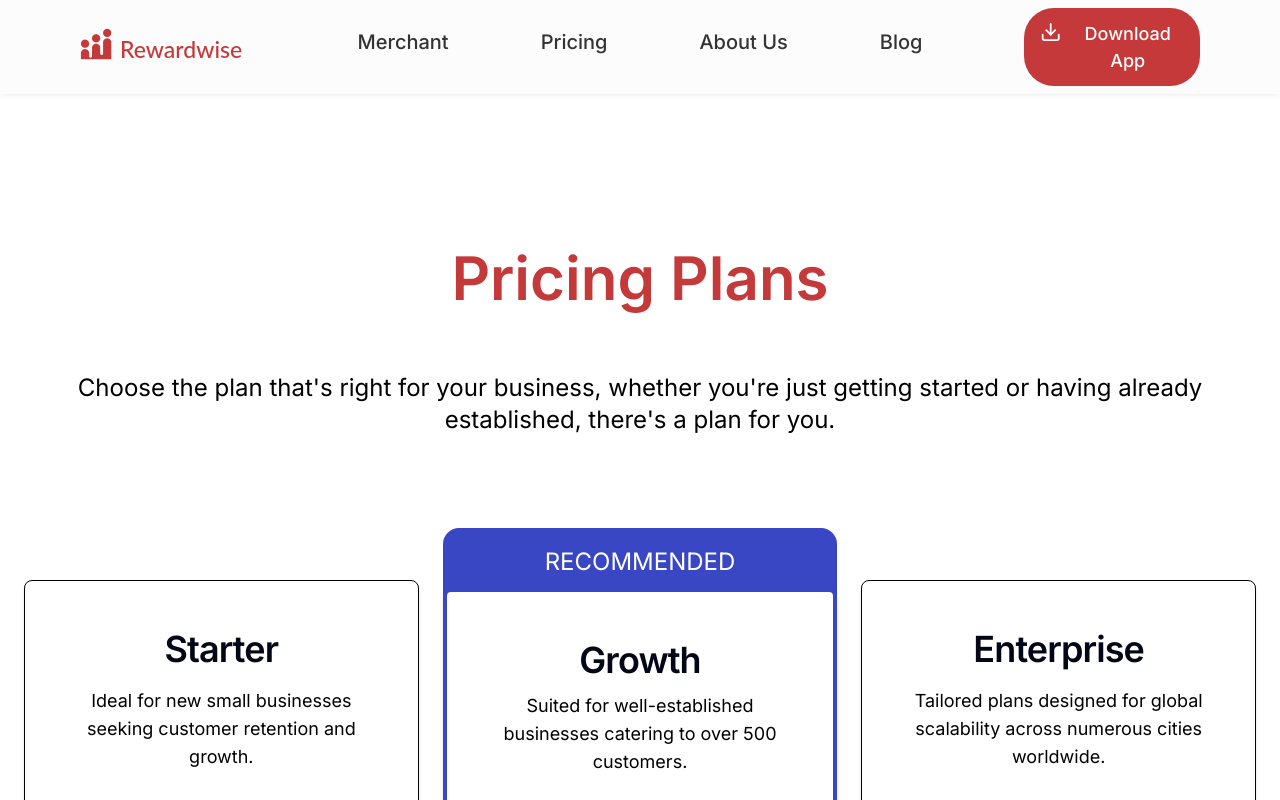
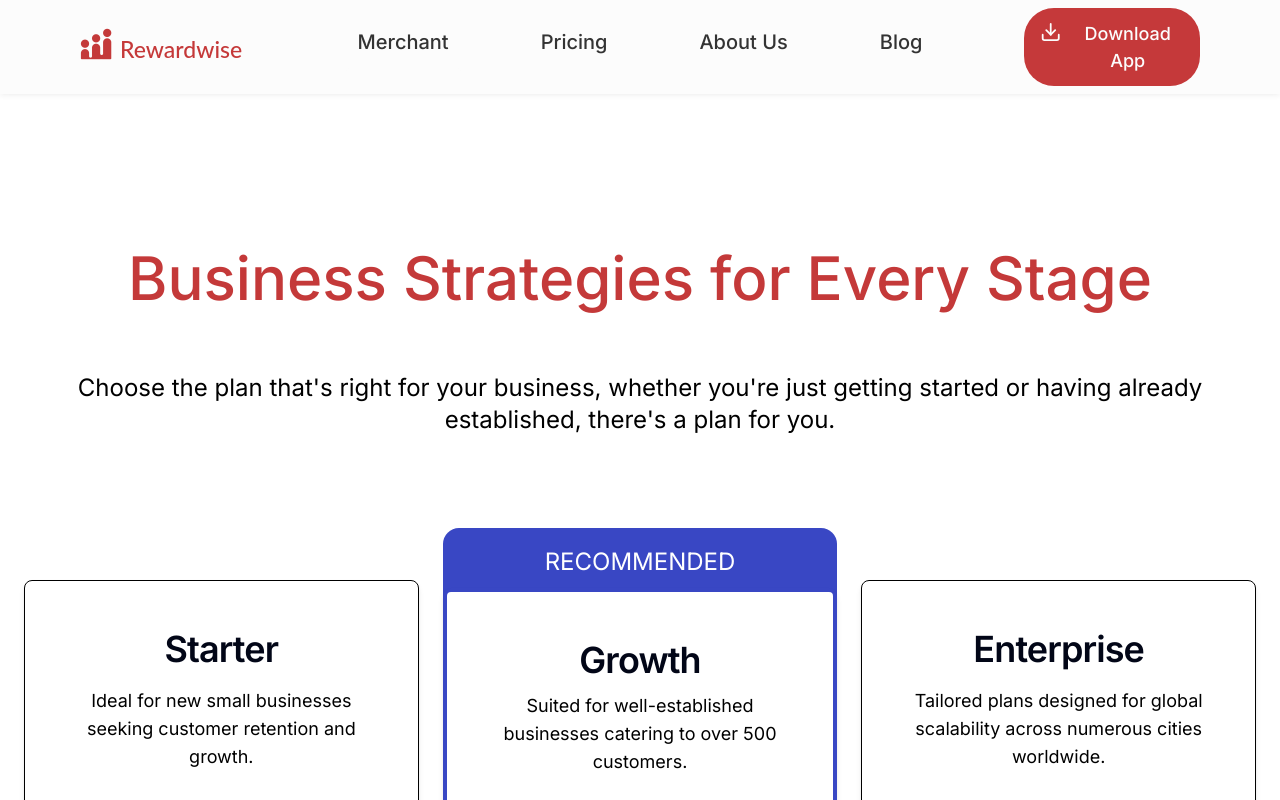
Before and after one commit to no-naame/rwwebcopy, a Next.js app: page /pricing in a window 1280 px wide. Shown: the top 800 px of the page. Built offline with nearby package versions, Linux system fonts and the light colour scheme.

Commit message:
Update Pricing.tsx

```diff
--- a/src/components/Pricing.tsx
+++ b/src/components/Pricing.tsx
@@ -7,7 +7,8 @@ export default function Pricing() {
         <div>
             <div className="max-w-7xl mx-auto p-6">
                 <div className="text-center mb-12">
-                    <h2 className="text-6xl font-semibold mb-4 text-[#C43939] mt-36">Pricing Plans</h2>
+                    <h2 className="text-6xl font-medium mb-4 text-[#C43939] mt-36">Business Strategies
+                        for Every Stage</h2>
                     <p className="text-2xl mt-16">
                         Choose the plan that's right for your business, whether you're just getting started or having
                         already established, there's a plan for you.
```
